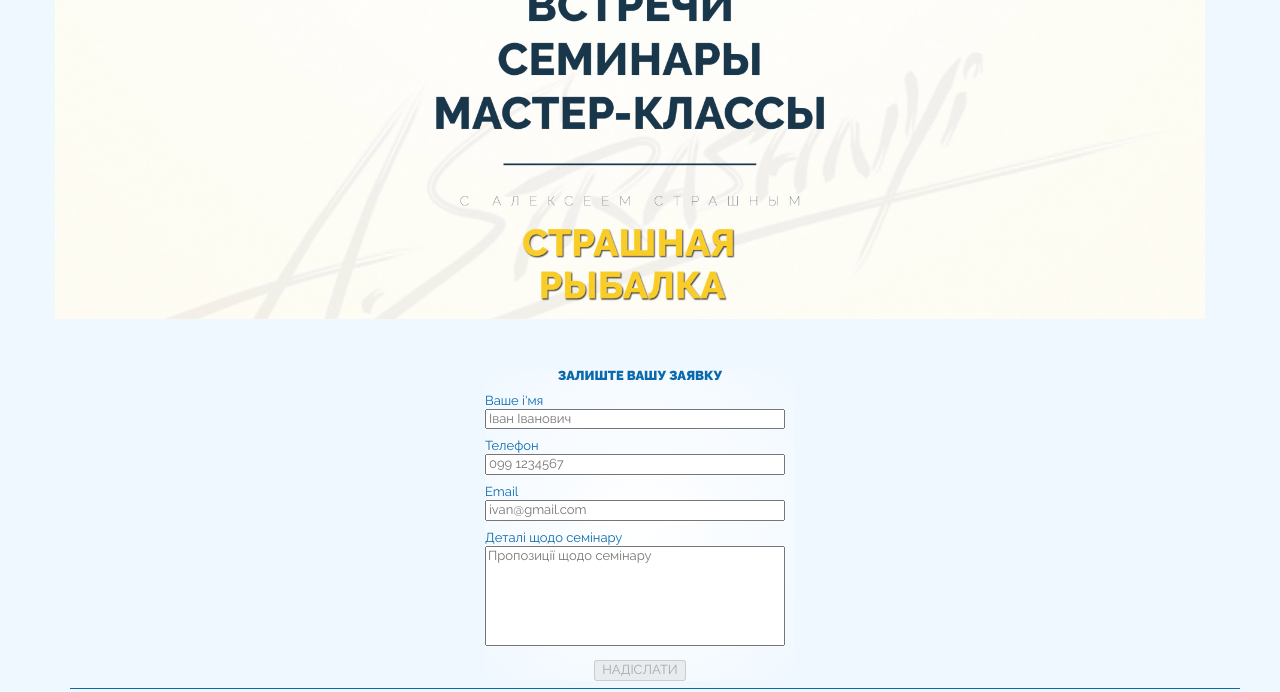
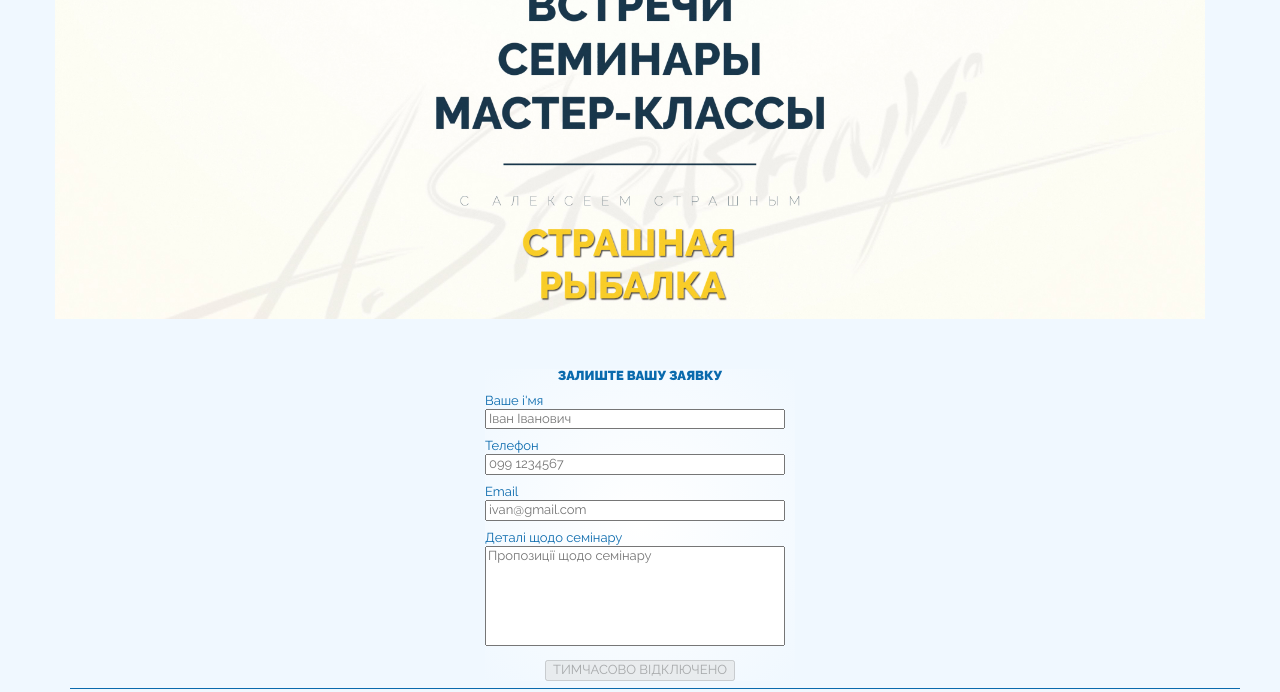
Before and after one commit to Iuriius/strashnyi, a website built with Parcel: page src/seminars.html in a window 1280 px wide. Shown: the part 307-999 px from the top of the page. Built offline with nearby package versions, Linux system fonts and the light colour scheme.

Commit message:
Update seminars.html

```diff
--- a/src/seminars.html
+++ b/src/seminars.html
@@ -201,7 +201,7 @@
                 <label class="form-textarea">Деталі щодо семінару
                     <textarea class="form-texarea-input" name="message" placeholder="Пропозиції щодо семінару" required
                         maxlength="1000"></textarea></label>
-                <input class="form-submit" type="submit" value="НАДІСЛАТИ" disabled>
+                <input class="form-submit" type="submit" value="ТИМЧАСОВО ВІДКЛЮЧЕНО" disabled>
             </form>
         </div>
         <!-- /**
```
